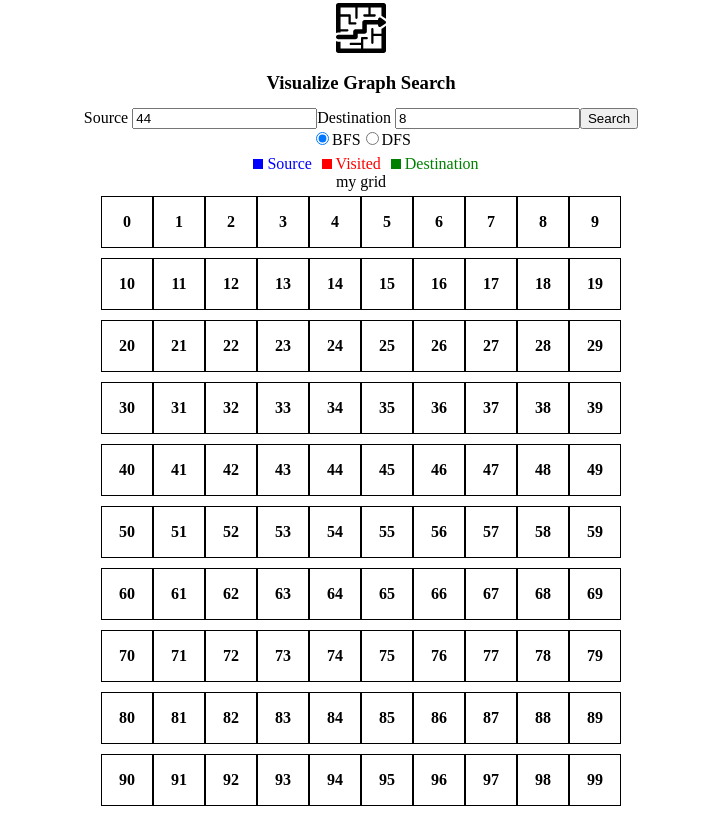
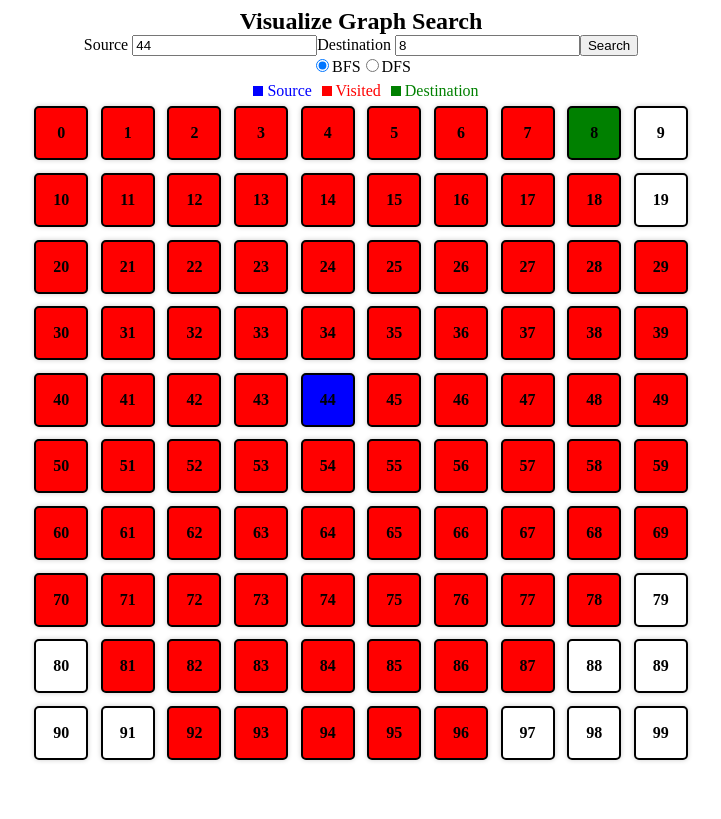
Before and after one commit to yogeshwar-b/VisualizeGraphSearch, a React (Vite) app: page / in a window 1280 px wide. Shown: the whole page, without its empty margins (279-1000 px from the left). Built offline with nearby package versions, Linux system fonts and the light colour scheme.

Commit message:
style changes.

```diff
--- a/src/App.tsx
+++ b/src/App.tsx
@@ -1,18 +1,13 @@
-import mazeicon from "/maze.svg"
-import GraphSearch from "./GraphSearch";
+// import mazeicon from "/maze.svg"
+import GraphSearch from './GraphSearch'
 
 function App() {
-
   return (
     <>
-      <div style={{ height: "100px", alignContent: "center", display: "flex", justifyContent: "center", alignItems: "center" }}>
-        <div style={{ display: "flex", flexDirection: "column", alignItems: "center" }}>
-          <img src={mazeicon} width={50} height={50} alt="Maze Icon" />
-          <h3>Visualize Graph Search</h3>
-        </div>
-      </div>
-      <GraphSearch/>
 
+        <h2 style={{textAlign:'center',margin:'0'}}>Visualize Graph Search</h2>
+
+      <GraphSearch />
     </>
   )
 }
--- a/src/GraphSearch.tsx
+++ b/src/GraphSearch.tsx
@@ -1,26 +1,30 @@
-import { useState } from "react"
+import { useEffect, useState } from 'react'
 
 interface SearchParams {
   source: number
   destination: number
-  search: "bfs" | "dfs"
+  search: 'bfs' | 'dfs'
 }
 
 const GraphSearch = () => {
+useEffect(() => {
+  handleSearch()
+})
+
   const [searchParams, setSearchParams]: [
     SearchParams,
     React.Dispatch<React.SetStateAction<SearchParams>>
   ] = useState<SearchParams>({
     source: 44,
     destination: 8,
-    search: "bfs",
+    search: 'bfs'
   })
 
   const handleInputChange = (e: React.ChangeEvent<HTMLInputElement>) => {
     const { name, value } = e.target
     setSearchParams((prev) => ({
       ...prev,
-      [name]: Number(value),
+      [name]: Number(value)
     }))
   }
 
@@ -34,37 +38,36 @@ const GraphSearch = () => {
       destination >= 0 &&
       destination < 100
     ) {
-      // Clear previous grid colors
       for (let i = 0; i < 100; i++) {
-        paintN(i, "")
+        paintN(i, '')
       }
-      if (search === "bfs") {
+      if (search === 'bfs') {
         bfs(source, destination)
-      } else if (search === "dfs") {
+      } else if (search === 'dfs') {
         dfs(source, destination)
       }
       console.log(`${source} - ${destination}`)
     } else {
-      console.error("Invalid source or destination")
+      console.error('Invalid source or destination')
     }
   }
 
   return (
-    <div style={{ width: "100%", height: "100%" ,placeContent:'center',placeItems:'center'}}>
+    <div style={{ width: '100%', height: '100%', placeItems: 'center' }}>
       <div>
-          <label htmlFor="source">Source </label>
+        <label htmlFor='source'>Source </label>
         <input
-            type="text"
-            id="source"
-            name="source"
+          type='text'
+          id='source'
+          name='source'
           value={searchParams.source}
           onChange={handleInputChange}
         />
-          <label htmlFor="destination">Destination </label>
+        <label htmlFor='destination'>Destination </label>
         <input
-            type="text"
-            id="destination"
-            name="destination"
+          type='text'
+          id='destination'
+          name='destination'
           value={searchParams.destination}
           onChange={handleInputChange}
         />
@@ -77,86 +80,92 @@ const GraphSearch = () => {
         searchParams.destination < 100 ? (
           <></>
         ) : (
-            <div style={{ color: "red" }}>Invalid Input</div>
+          <div style={{ color: 'red' }}>Invalid Input</div>
         )}
       </div>
 
       <div>
         <input
-          type="radio"
-          name="search"
-          id="bfsradio"
-          value="bfs"
-          checked={searchParams.search === "bfs"}
+          type='radio'
+          name='search'
+          id='bfsradio'
+          value='bfs'
+          checked={searchParams.search === 'bfs'}
           onChange={() => {
-            setSearchParams((prev) => ({ ...prev, search: "bfs" }))
+            for (let i = 0; i < 100; i++) {
+              paintN(i, '')
+            }
+            setSearchParams((prev) => ({ ...prev, search: 'bfs' }))
           }}
         />
-        <label htmlFor="bfsradio">BFS</label>
+        <label htmlFor='bfsradio'>BFS</label>
 
         <input
-          type="radio"
-          name="search"
-          id="dfsradio"
-          value="dfs"
-          checked={searchParams.search === "dfs"}
+          type='radio'
+          name='search'
+          id='dfsradio'
+          value='dfs'
+          checked={searchParams.search === 'dfs'}
           onChange={() => {
-            setSearchParams((prev) => ({ ...prev, search: "dfs" }))
+            for (let i = 0; i < 100; i++) {
+              paintN(i, '')
+            }
+            setSearchParams((prev) => ({ ...prev, search: 'dfs' }))
           }}
         />
-        <label htmlFor="dfsradio">DFS</label>
+        <label htmlFor='dfsradio'>DFS</label>
       </div>
       <div>
-        {searchParams.search === "bfs" ? (
+        {searchParams.search === 'bfs' ? (
           <div>
-            <span style={{ color: "blue" }}>
-              <svg width="20" height="20" xmlns="http://www.w3.org/2000/svg">
-                <rect width="10" height="10" x="10" y="10" fill="blue" />
+            <span style={{ color: 'blue' }}>
+              <svg width='20' height='20' xmlns='http://www.w3.org/2000/svg'>
+                <rect width='10' height='10' x='10' y='10' fill='blue' />
               </svg>
               <span> Source</span>
             </span>
-            <span style={{ color: "red" }}>
-              <svg width="20" height="20" xmlns="http://www.w3.org/2000/svg">
-                <rect width="10" height="10" x="10" y="10" fill="red" />
+            <span style={{ color: 'red' }}>
+              <svg width='20' height='20' xmlns='http://www.w3.org/2000/svg'>
+                <rect width='10' height='10' x='10' y='10' fill='red' />
               </svg>
               <span> Visited</span>
             </span>
-            <span style={{ color: "green" }}>
-              <svg width="20" height="20" xmlns="http://www.w3.org/2000/svg">
-                <rect width="10" height="10" x="10" y="10" fill="green" />
+            <span style={{ color: 'green' }}>
+              <svg width='20' height='20' xmlns='http://www.w3.org/2000/svg'>
+                <rect width='10' height='10' x='10' y='10' fill='green' />
               </svg>
               <span> Destination</span>
             </span>
           </div>
         ) : (
           <div>
-            <span style={{ color: "blue" }}>
-              <svg width="20" height="20" xmlns="http://www.w3.org/2000/svg">
-                <rect width="10" height="10" x="10" y="10" fill="blue" />
+            <span style={{ color: 'blue' }}>
+              <svg width='20' height='20' xmlns='http://www.w3.org/2000/svg'>
+                <rect width='10' height='10' x='10' y='10' fill='blue' />
               </svg>
               <span> Source</span>
             </span>
-            <span style={{ color: "red" }}>
-              <svg width="20" height="20" xmlns="http://www.w3.org/2000/svg">
-                <rect width="10" height="10" x="10" y="10" fill="red" />
+            <span style={{ color: 'red' }}>
+              <svg width='20' height='20' xmlns='http://www.w3.org/2000/svg'>
+                <rect width='10' height='10' x='10' y='10' fill='red' />
               </svg>
               <span> Visited</span>
             </span>
-            <span style={{ color: "green" }}>
-              <svg width="20" height="20" xmlns="http://www.w3.org/2000/svg">
-                <rect width="10" height="10" x="10" y="10" fill="green" />
+            <span style={{ color: 'green' }}>
+              <svg width='20' height='20' xmlns='http://www.w3.org/2000/svg'>
+                <rect width='10' height='10' x='10' y='10' fill='green' />
               </svg>
               <span> Destination</span>
             </span>
-            <span style={{ color: "orange" }}>
-              <svg width="20" height="20" xmlns="http://www.w3.org/2000/svg">
-                <rect width="10" height="10" x="10" y="10" fill="orange" />
+            <span style={{ color: 'orange' }}>
+              <svg width='20' height='20' xmlns='http://www.w3.org/2000/svg'>
+                <rect width='10' height='10' x='10' y='10' fill='orange' />
               </svg>
               <span> Next Visit</span>
             </span>
-            <span style={{ color: "violet" }}>
-              <svg width="20" height="20" xmlns="http://www.w3.org/2000/svg">
-                <rect width="10" height="10" x="10" y="10" fill="violet" />
+            <span style={{ color: 'violet' }}>
+              <svg width='20' height='20' xmlns='http://www.w3.org/2000/svg'>
+                <rect width='10' height='10' x='10' y='10' fill='violet' />
               </svg>
               <span> Backtracking/Already Seen</span>
             </span>
@@ -175,14 +184,19 @@ const GraphGrid = () => {
         key={startnumber + index}
         id={`grid${startnumber + index}`}
         style={{
-          width: "50px",
-          height: "50px",
-          border: "1px solid black",
-          margin: "5px 0",
-          display: "inline-block",
-          textAlign: "center",
-          placeContent: "center",
-          fontWeight: "bold",
+          width: '9%',
+          maxWidth: '50px',
+          aspectRatio: '1/1',
+          border: '2px solid black',
+          boxShadow: '0 0 5px rgba(0,0,0,0.2)',
+          margin: '.5%',
+          borderRadius: '5px',
+          display: 'inline-block',
+          textAlign: 'center',
+          placeContent: 'center',
+          fontWeight: 'bold',
+
+          transition: 'background-color 0.3s ease'
         }}
       >
         {startnumber + index}
@@ -192,19 +206,26 @@ const GraphGrid = () => {
 
   const GraphRows = (rowcount: number) => {
     return [...Array(rowcount)].map((_, index) => (
-      <div>{GraphCols(index * 10, 10)}</div>
+      <div
+        style={{
+          width: '100%',
+          display: 'flex',
+          justifyContent: 'center'
+        }}
+      >
+        {GraphCols(index * 10, 10)}
+      </div>
     ))
   }
   return (
-    <div style={{ width: "100%", height: "100%",placeContent:'center',placeItems:'center' }}>
-      <div>my grid</div>
-      <div>{GraphRows(10)}</div>
+    <div style={{ width: '100%' }}>
+      <div style={{ width: '100%', placeItems: 'center' }}>{GraphRows(10)}</div>
     </div>
   )
 }
 
-function paintN(n: number, c: string = "red") {
-  const grid = document.getElementById("grid" + String(n))
+function paintN(n: number, c: string = 'red') {
+  const grid = document.getElementById('grid' + String(n))
   if (grid) {
     grid.style.backgroundColor = c
   }
@@ -215,12 +236,12 @@ async function bfs(source: number, destination: number) {
     { i: -1, j: 0 }, // Up
     { i: 1, j: 0 }, // Down
     { i: 0, j: -1 }, // Left
-    { i: 0, j: 1 }, // Right
+    { i: 0, j: 1 } // Right
   ]
 
   const visit: number[] = [source]
   const seen = new Set<number>([])
-  paintN(source, "blue")
+  paintN(source, 'blue')
 
   while (visit.length > 0) {
     await new Promise((resolve) => setTimeout(resolve, 500))
@@ -239,12 +260,12 @@ async function bfs(source: number, destination: number) {
 
         seen.add(newN)
         if (newN != source && newN != destination) {
-          paintN(newN, "red")
+          paintN(newN, 'red')
         }
 
         if (newN === destination) {
           console.log(`Found destination ${destination} from ${source}`)
-          paintN(newN, "green")
+          paintN(newN, 'green')
           return
         }
         visit.push(newN)
@@ -258,12 +279,12 @@ async function dfs(source: number, destination: number) {
     { i: -1, j: 0 }, // Up
     { i: 1, j: 0 }, // Down
     { i: 0, j: -1 }, // Left
-    { i: 0, j: 1 }, // Right
+    { i: 0, j: 1 } // Right
   ]
 
   const visit: number[] = [source]
   const seen = new Set<number>([])
-  paintN(source, "blue")
+  paintN(source, 'blue')
 
   while (visit.length > 0) {
     await new Promise((resolve) => setTimeout(resolve, 30))
@@ -271,20 +292,20 @@ async function dfs(source: number, destination: number) {
     if (current === undefined) continue
     if (current === destination) {
       console.log(`Found destination ${destination} from ${source}`)
-      paintN(current, "green")
+      paintN(current, 'green')
       return
     }
     // paintN(current, "black")
     if (seen.has(current)) {
-      paintN(current, "violet")
+      paintN(current, 'violet')
       continue
     }
 
     seen.add(current)
     if (current != source) {
-      paintN(current, "red")
+      paintN(current, 'red')
     } else {
-      paintN(current, "blue")
+      paintN(current, 'blue')
     }
 
     let curI = Math.floor(current / 10)
@@ -297,7 +318,7 @@ async function dfs(source: number, destination: number) {
       let newN = newI * 10 + newJ
       if (newN !== source) {
         visit.unshift(newN)
-        paintN(newN, "orange")
+        paintN(newN, 'orange')
       }
     }
   }
```
Also changed, not shown: package.json (+9 -9 lines), 1 other file (tests, documents, lock files or other folders). Lines whose indentation alone changed are shown as unchanged.
